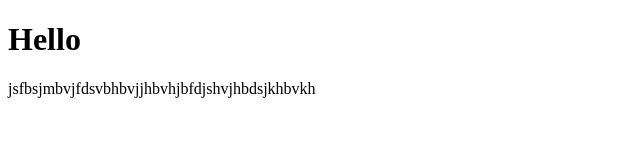
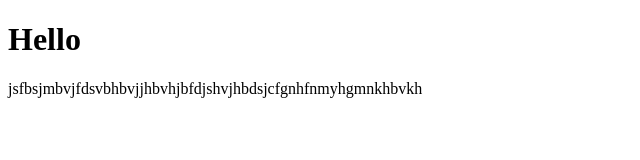
Before and after one commit to MuhammedBilalmn/git, a plain HTML site: page index.html in a window 1280 px wide. Shown: the whole page, without its empty margins (0-640 px from the left). Drawn offline with Linux system fonts and the light colour scheme.

Commit message:
index file modified

```diff
--- a/index.html
+++ b/index.html
@@ -7,6 +7,7 @@
 </head>
 <body>
     <h1>Hello</h1>
-    <p>jsfbsjmbvjfdsvbhbvjjhbvhjbfdjshvjhbdsjkhbvkh</p>
+    <p>jsfbsjmbvjfdsvbhbvjjhbvhjbfdjshvjhbdsjcfgnhfnmyhgmnkhbvkh</p>
+
 </body>
 </html>
```
